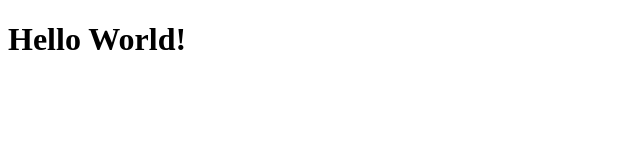
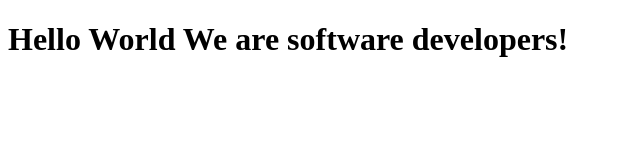
Before and after one commit to mnekx/IsaiahMnemba, a plain HTML site: page index.html in a window 1280 px wide. Shown: the whole page, without its empty margins (0-640 px from the left). Drawn offline with Linux system fonts and the light colour scheme.

Commit message:
Update index.html

```diff
--- a/index.html
+++ b/index.html
@@ -7,7 +7,7 @@
   </head>
 
   <body>
-    <h1>Hello World!</h1>
+    <h1>Hello World We are software developers!</h1>
     <script src="https://cdn.freecodecamp.org/testable-projects-fcc/v1/bundle.js"></script>
 
     <!--
```
